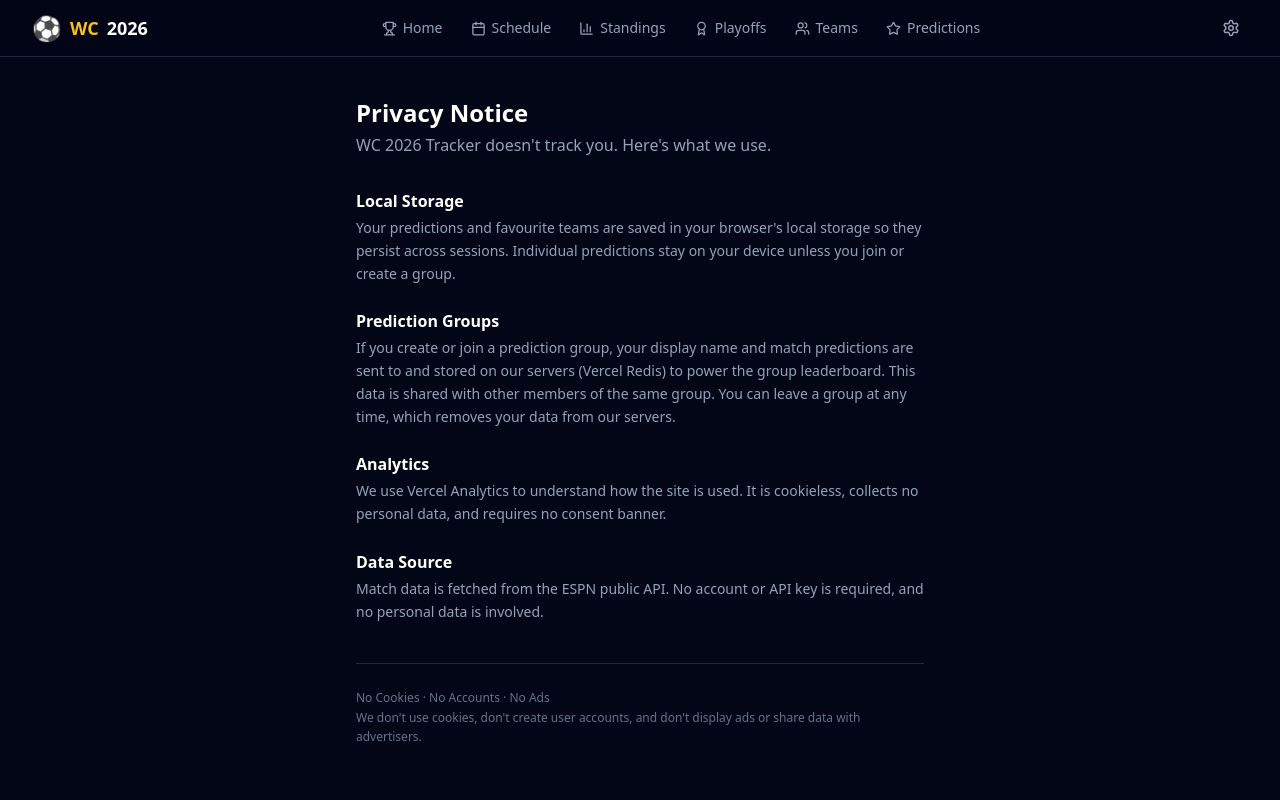
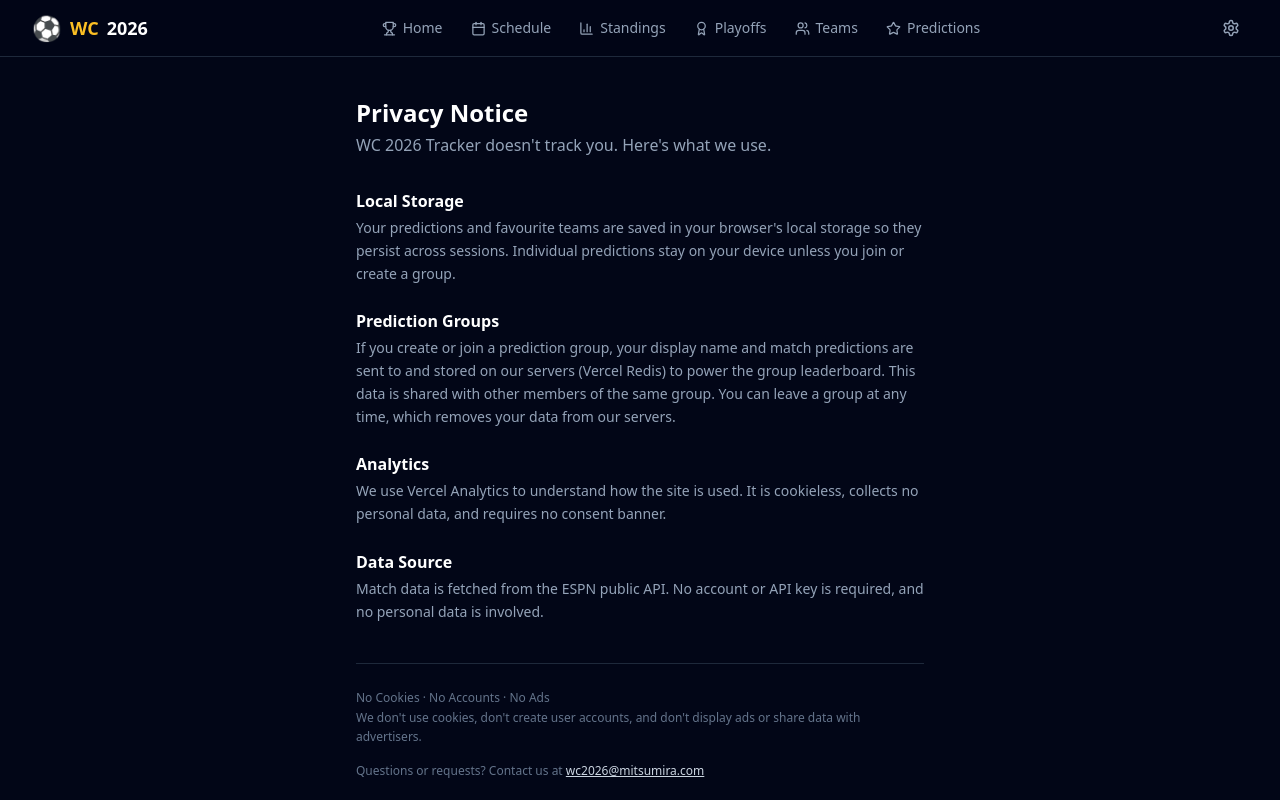
Before and after one commit to MitsuMira/worldcup2026, a Next.js app: page /privacy in a window 1280 px wide. Shown: the top 800 px of the page. Built offline with nearby package versions, Linux system fonts and the light colour scheme.

Commit message:
add contact email to privacy page

```diff
--- a/src/app/privacy/page.tsx
+++ b/src/app/privacy/page.tsx
@@ -8,6 +8,7 @@ const content: Record<Lang, {
   intro: string
   sections: { title: string; body: string }[]
   footer: string
+  contact: string
 }> = {
   en: {
     heading: 'Privacy Notice',
@@ -31,6 +32,7 @@ const content: Record<Lang, {
       },
     ],
     footer: 'No Cookies · No Accounts · No Ads\nWe don\'t use cookies, don\'t create user accounts, and don\'t display ads or share data with advertisers.',
+    contact: 'Questions or requests? Contact us at',
   },
   pt: {
     heading: 'Aviso de Privacidade',
@@ -54,6 +56,7 @@ const content: Record<Lang, {
       },
     ],
     footer: 'Sem Cookies · Sem Contas · Sem Anúncios\nNão usamos cookies, não criamos contas de utilizador e não exibimos anúncios nem partilhamos dados com anunciantes.',
+    contact: 'Dúvidas ou pedidos? Contacte-nos em',
   },
   es: {
     heading: 'Aviso de Privacidad',
@@ -77,6 +80,7 @@ const content: Record<Lang, {
       },
     ],
     footer: 'Sin Cookies · Sin Cuentas · Sin Anuncios\nNo usamos cookies, no creamos cuentas de usuario y no mostramos anuncios ni compartimos datos con anunciantes.',
+    contact: '¿Preguntas o solicitudes? Contáctanos en',
   },
 }
 
@@ -101,6 +105,12 @@ export default function PrivacyPage() {
       <div className="mt-10 pt-6 border-t border-slate-800 text-xs text-slate-500 whitespace-pre-line leading-relaxed">
         {c.footer}
       </div>
+      <div className="mt-4 text-xs text-slate-500">
+        {c.contact}{' '}
+        <a href="mailto:wc2026@mitsumira.com" className="text-slate-300 hover:text-white underline">
+          wc2026@mitsumira.com
+        </a>
+      </div>
     </main>
   )
 }
```
